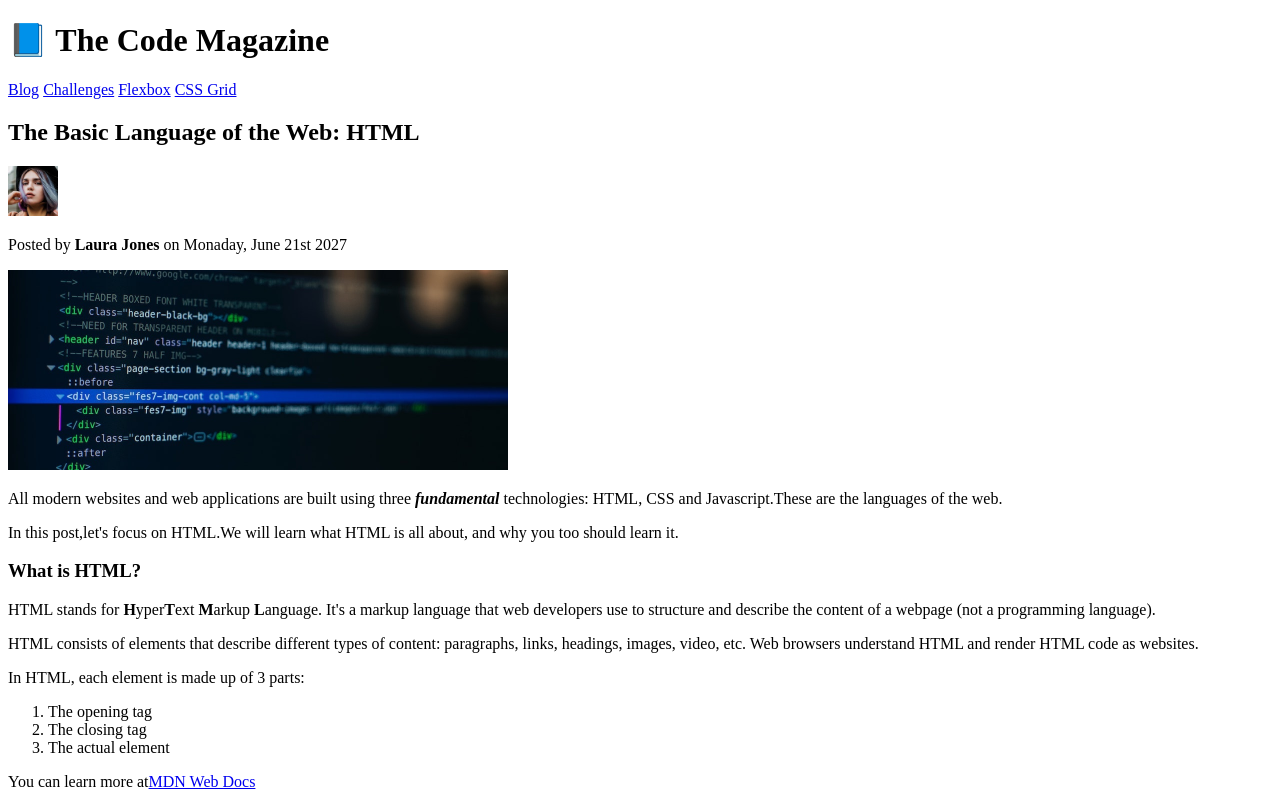
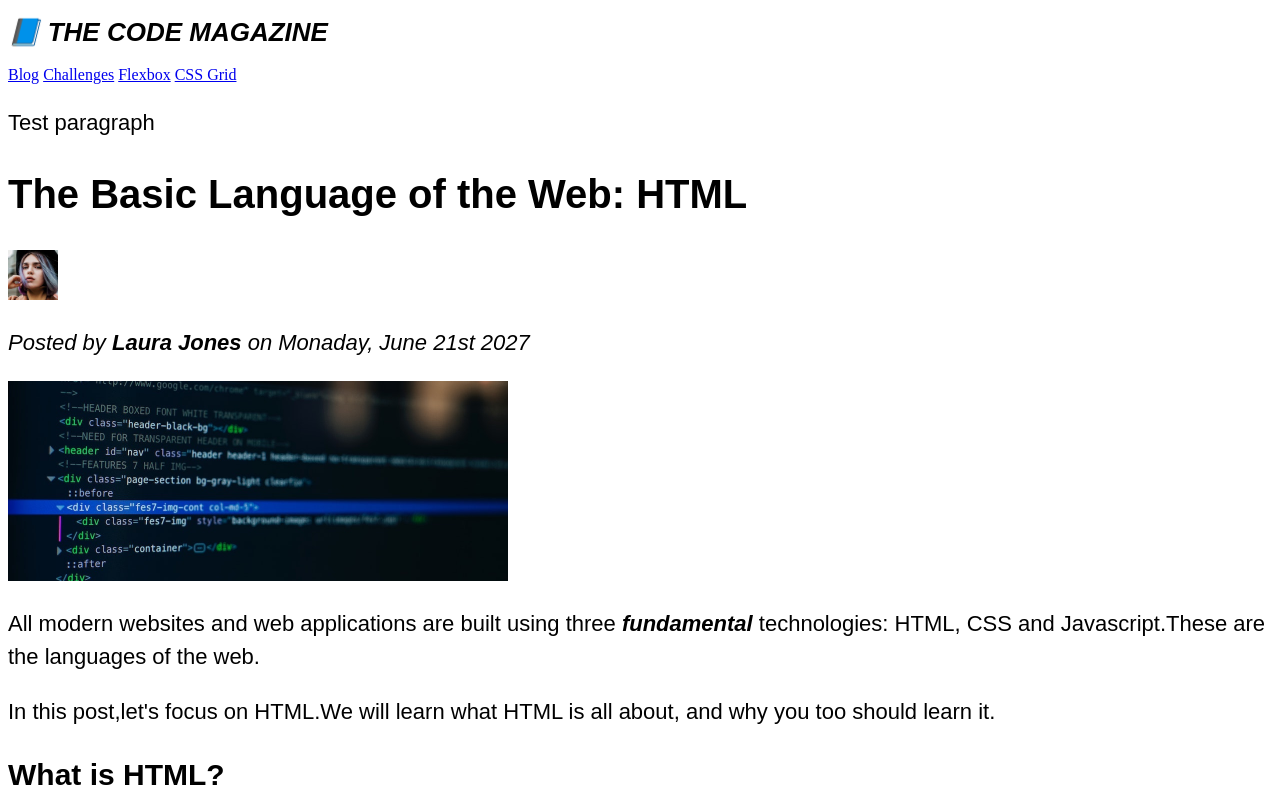
Before and after one commit to PavitrankMishra/Projects, a plain HTML site: page The Magazine/index.html in a window 1280 px wide. Shown: the top 800 px of the page. Drawn offline with Linux system fonts and the light colour scheme.

Commit message:
Renamed and 2 files and did some css work

```diff
--- a/The Magazine/index.html
+++ b/The Magazine/index.html
@@ -1,6 +1,6 @@
 <!DOCTYPE html>
 <html lang="en">
-  <link rel="stylesheet" href="style.css" />
+  <link rel="stylesheet" href="magazine.css" />
   <head>
     <meta charset="UTF-8" />
     <meta http-equiv="X-UA-Compatible" content="IE=edge" />
@@ -23,6 +23,8 @@
         <a href="#">Flexbox</a>
         <a href="#">CSS Grid</a>
       </nav>
+
+      <p>Test paragraph</p>
     </header>
 
     <article>
@@ -129,7 +131,7 @@
     </aside>
 
     <footer>
-      Copyright &copy 2027 by The Code Magazine.
+      <p>Copyright &copy 2027 by The Code Magazine.</p>
     </footer>
   </body>
 </html>
--- /dev/null
+++ b/The Magazine/magazine.css
@@ -0,0 +1,40 @@
+h1, h2, h3, h4, p, li {
+    font-family:sans-serif;
+}
+
+h1 {
+  font-size: 26px;
+  text-transform: uppercase;
+  font-style: italic;
+}
+
+h2 {
+  font-size: 40px;
+}
+
+h3 {
+    font-size: 30px;
+}
+
+h4 {
+    font-size: 50px;
+    text-transform: uppercase;
+    text-align: center;
+}
+
+p {
+    font-size: 22px;
+    line-height: 1.5;
+}
+
+li {
+    font-size: 20px;
+}
+
+footer p {
+    font-size: 16px;
+}
+
+article header p {
+    font-style: italic;
+}
```
Also changed, not shown: E commerce Shop/commerce.css (added), E commerce Shop/style.css (deleted), The Magazine/style.css (deleted).
